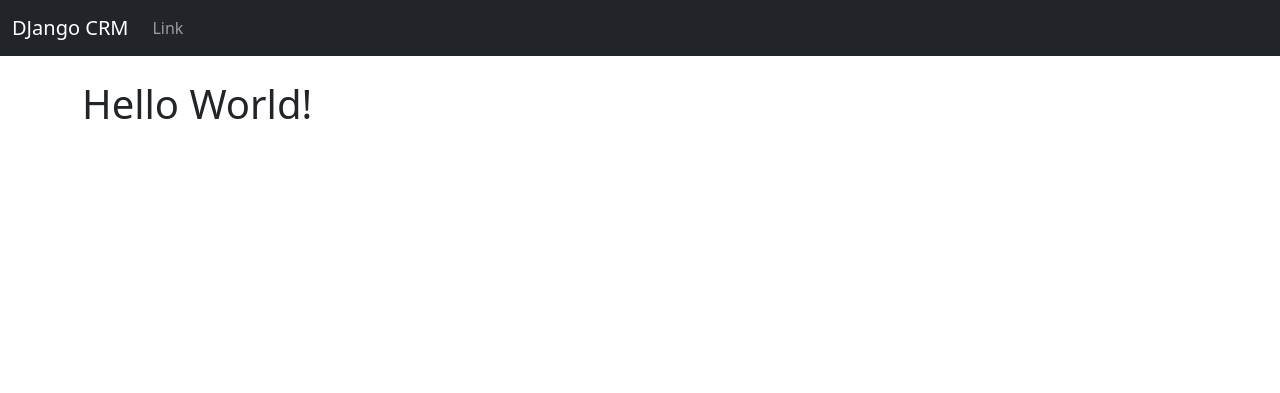
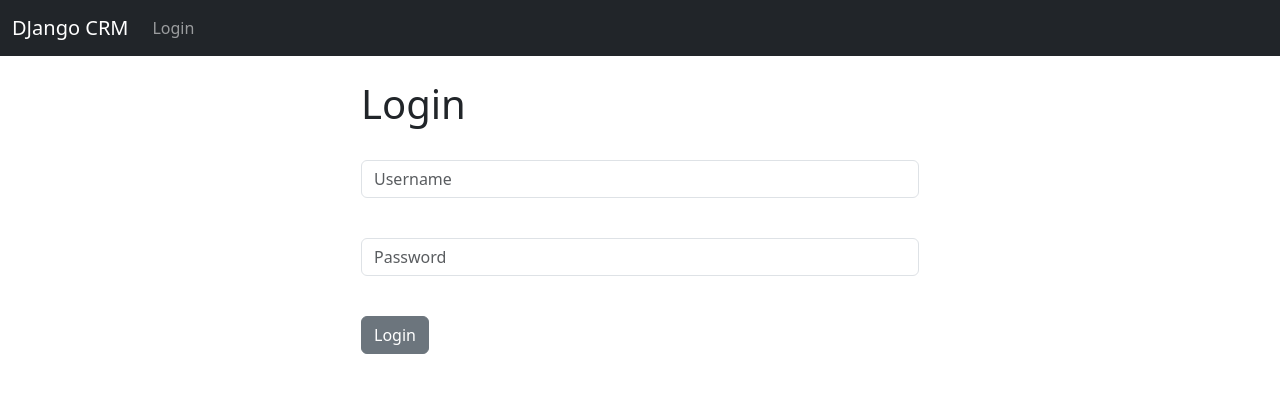
Before and after one commit to clarinGCneal/Django-CRM-Tutorial, a Django app: page / in a window 1280 px wide. Shown: the top 393 px of the page. Run offline with Django 5.2, Linux system fonts and the light colour scheme.

Commit message:
login and logout user created

```diff
--- a/dcrm/website/templates/base.html
+++ b/dcrm/website/templates/base.html
@@ -13,7 +13,17 @@
   </head>
   <body>
     {% include "navbar.html" %}
-    <div class="container"><br />{% block content %}{% endblock %}</div>
+    <div class="container">
+      <br />
+      {% if messages %}
+        {% for message in messages %}
+        <div class="alert alert-warning alert-dismissible fade show" role="alert">
+          {{ message }}
+          <button type="button" class="btn-close" data-bs-dismiss="alert" aria-label="Close"></button>
+        </div>
+        {% endfor %}
+      {% endif %} {% block content %}{% endblock %}
+    </div>
     <script
       src="https://cdn.jsdelivr.net/npm/bootstrap@5.3.3/dist/js/bootstrap.bundle.min.js"
       integrity="sha384-YvpcrYf0tY3lHB60NNkmXc5s9fDVZLESaAA55NDzOxhy9GkcIdslK1eN7N6jIeHz"
--- a/dcrm/website/templates/home.html
+++ b/dcrm/website/templates/home.html
@@ -1,5 +1,41 @@
 {% extends "base.html" %} {% block content %}
 
-<h1>Hello World!</h1>
+<div class="col-md-6 offset-md-3">
+  {% if user.is_authenticated %}
 
-{% endblock %}
+  <h1>Hello World</h1>
+
+  {% else %}
+
+  <h1>Login</h1>
+  <br />
+
+  <form method="POST" action="{% url 'home' %}">
+    {% csrf_token %}
+    <form>
+      <div class="mb-3">
+        <input
+          type="text"
+          class="form-control"
+          name="username"
+          placeholder="Username"
+          required
+        />
+      </div>
+      <br />
+      <div class="mb-3">
+        <input
+          type="password"
+          class="form-control"
+          name="password"
+          placeholder="Password"
+          required
+        />
+      </div>
+      <br />
+      <button type="submit" class="btn btn-secondary">Login</button>
+    </form>
+  </form>
+</div>
+
+{% endif %} {% endblock %}
--- a/dcrm/website/templates/navbar.html
+++ b/dcrm/website/templates/navbar.html
@@ -14,9 +14,15 @@
     </button>
     <div class="collapse navbar-collapse" id="navbarSupportedContent">
       <ul class="navbar-nav me-auto mb-2 mb-lg-0">
+        {% if user.is_authenticated %}
         <li class="nav-item">
-          <a class="nav-link" href="#">Link</a>
+          <a class="nav-link" href="{% url 'logout' %}">Logout</a>
         </li>
+        {% else %}
+        <li class="nav-item">
+          <a class="nav-link" href="{% url 'home' %}">Login</a>
+        </li>
+        {% endif %}
       </ul>
     </div>
   </div>
--- a/dcrm/website/urls.py
+++ b/dcrm/website/urls.py
@@ -2,5 +2,6 @@ from django.urls import path
 from . import views
 urlpatterns = [
     path("", views.home, name="home"),
-
+    # path("login/", views.login_user, name="login"),
+    path("logout", views.logout_user, name="logout"),
 ]
--- a/dcrm/website/views.py
+++ b/dcrm/website/views.py
@@ -1,5 +1,29 @@
-from django.shortcuts import render
+from django.shortcuts import render, redirect
+from django.contrib.auth import authenticate, login, logout
+from django.contrib import messages
+
 
 # Create your views here.
 def home(request):
-    return render(request, "home.html", {})
+    # check to see if logging in
+    if request.method == "POST":
+        username = request.POST["username"]
+        password = request.POST["password"]
+        # authenticate user
+        user = authenticate(request, username=username, password=password)
+        if user is not None:
+            login(request, user)
+            messages.success(request, "You have successfully logged in")
+            return redirect("home")
+        else:
+            messages.success(request, "Error logging in. Please try again")
+            return redirect("home")
+    else:
+        return render(request, "home.html", {})
+
+
+
+def logout_user(request):
+    logout(request)
+    messages.success(request, "You have successfully logged out")
+    return redirect("home")
```
